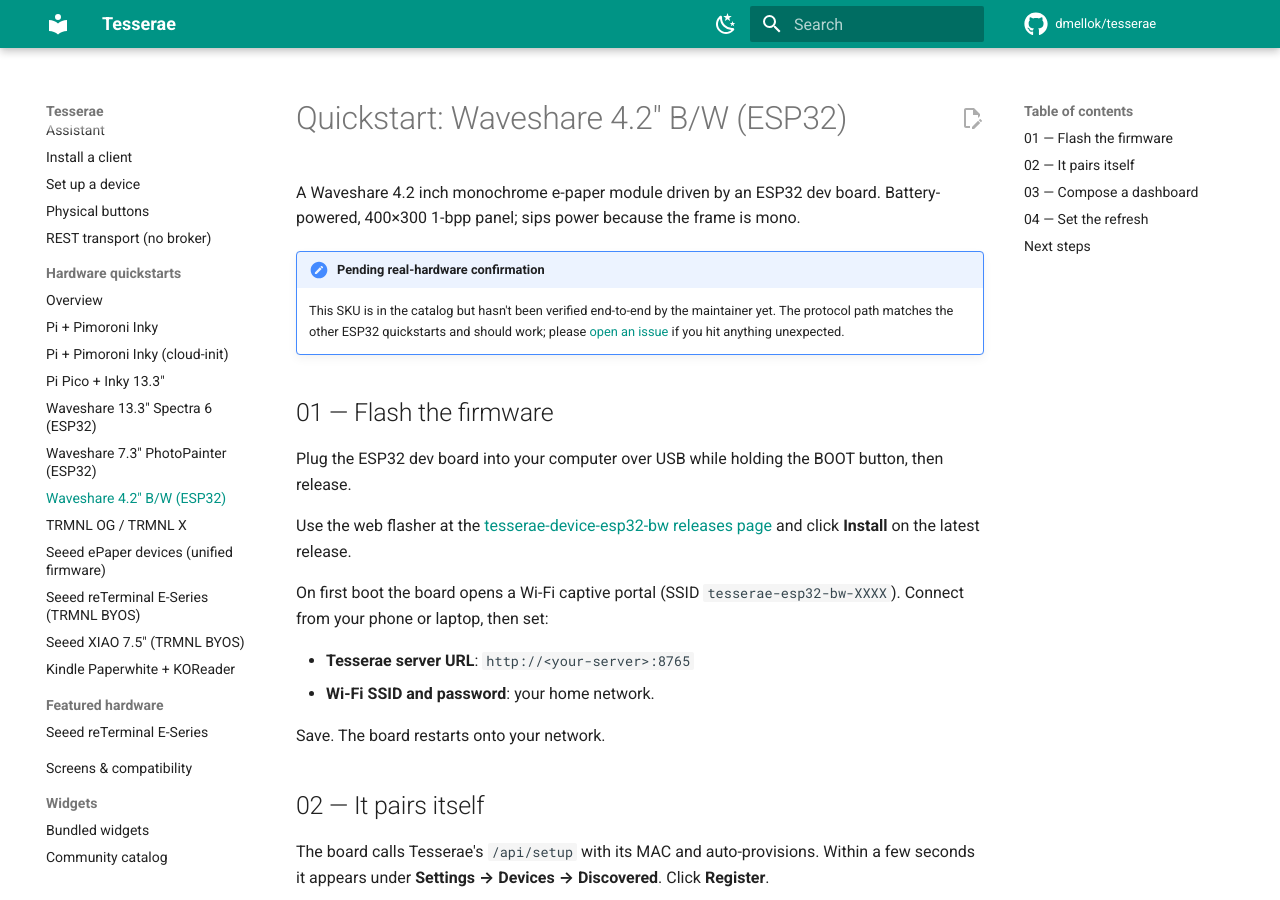
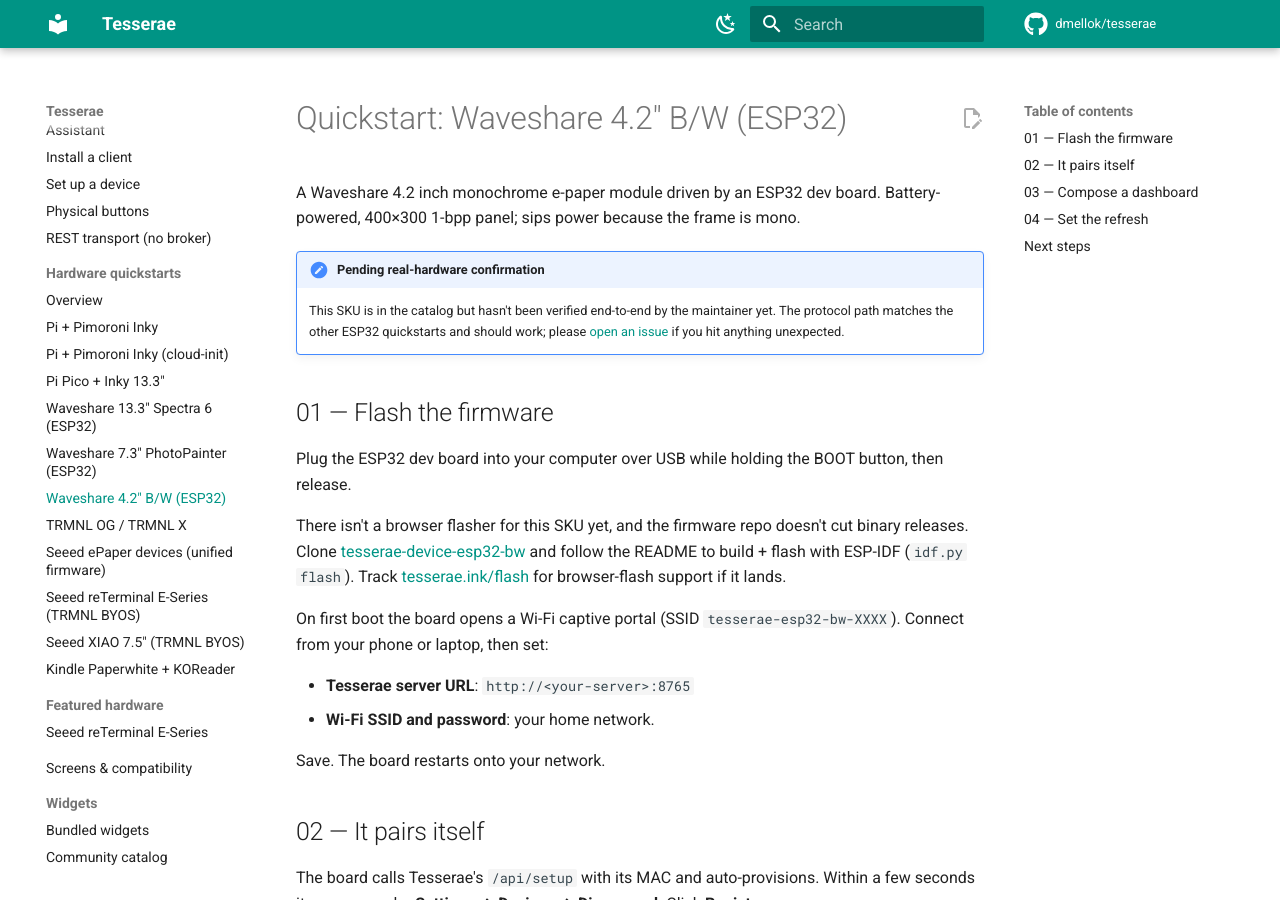
Before and after one commit to dmellok/tesserae, an MkDocs documentation site: the page built from docs/quickstart/waveshare-bw-4-2.md, in a window 1280 px wide and 900 px high. Built offline with MkDocs 1.6.1 and Material for MkDocs 9.7.7, drawn with Linux system fonts in a browser that asks for light colours; comment, search, counter and statistics services are not loaded.

Commit message:
docs: point Waveshare quickstarts at the correct flash path
The 13.3" Spectra 6 and 7.3" PhotoPainter quickstarts pointed at their
old per-firmware repo releases pages; both are now covered by the
unified browser flasher at tesserae.ink/flash, so the quickstarts link
straight there with the correct device-dropdown label. The 4.2" B/W
firmware repo carries no releases and isn't in the unified flasher
yet, so its quickstart now links to the repo README (build with
ESP-IDF) instead of an empty releases page.

```diff
--- a/docs/quickstart/waveshare-bw-4-2.md
+++ b/docs/quickstart/waveshare-bw-4-2.md
@@ -9,7 +9,7 @@
 
 Plug the ESP32 dev board into your computer over USB while holding the BOOT button, then release.
 
-Use the web flasher at the [tesserae-device-esp32-bw releases page](https://github.com/dmellok/tesserae-device-esp32-bw/releases) and click **Install** on the latest release.
+There isn't a browser flasher for this SKU yet, and the firmware repo doesn't cut binary releases. Clone [tesserae-device-esp32-bw](https://github.com/dmellok/tesserae-device-esp32-bw) and follow the README to build + flash with ESP-IDF (`idf.py flash`). Track [tesserae.ink/flash](https://tesserae.ink/flash) for browser-flash support if it lands.
 
 On first boot the board opens a Wi-Fi captive portal (SSID `tesserae-esp32-bw-XXXX`). Connect from your phone or laptop, then set:
 
```
Also changed, not shown: docs/quickstart/waveshare-photopainter-7-3.md (+1 -1 lines), docs/quickstart/waveshare-spectra-6-13-3.md (+1 -1 lines).
